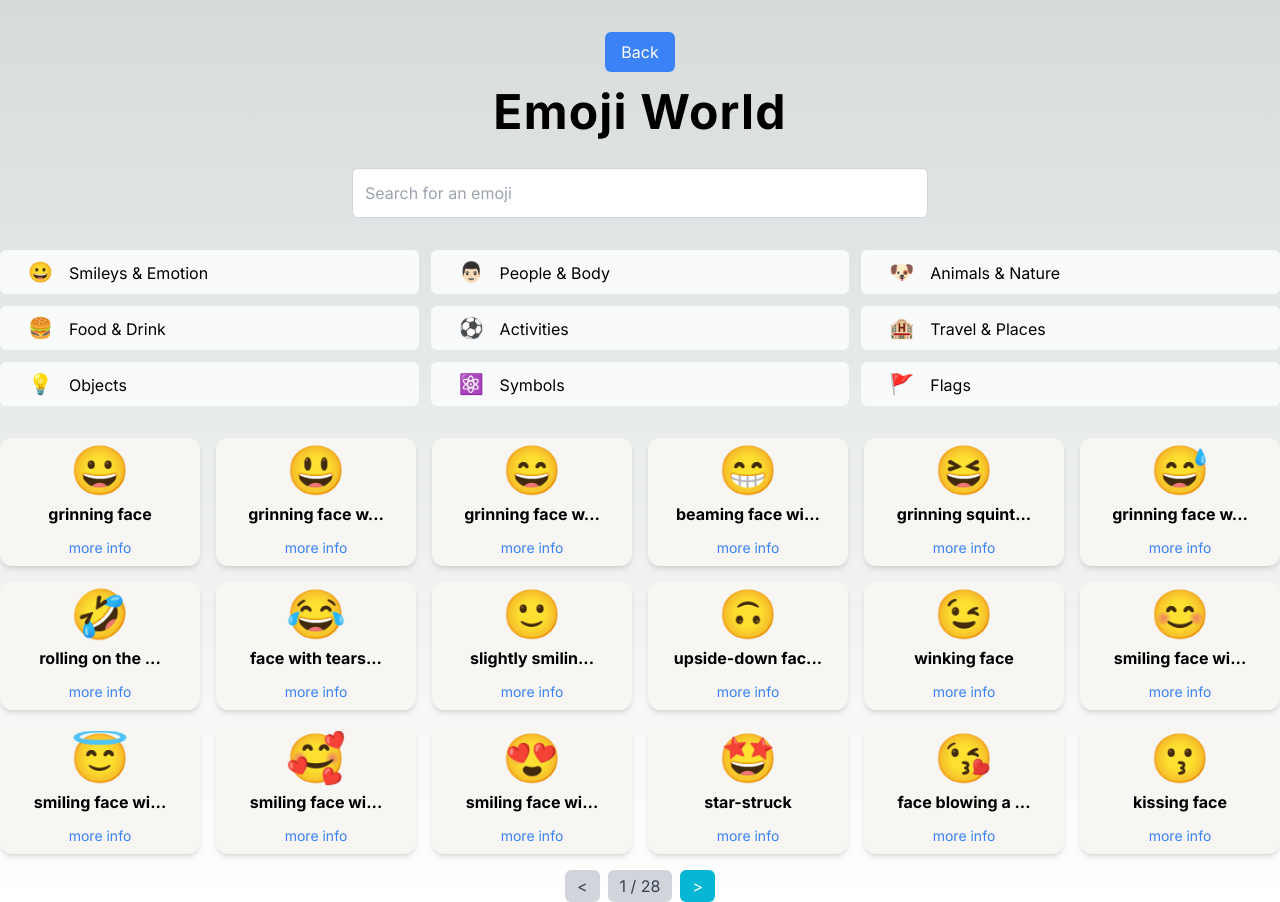
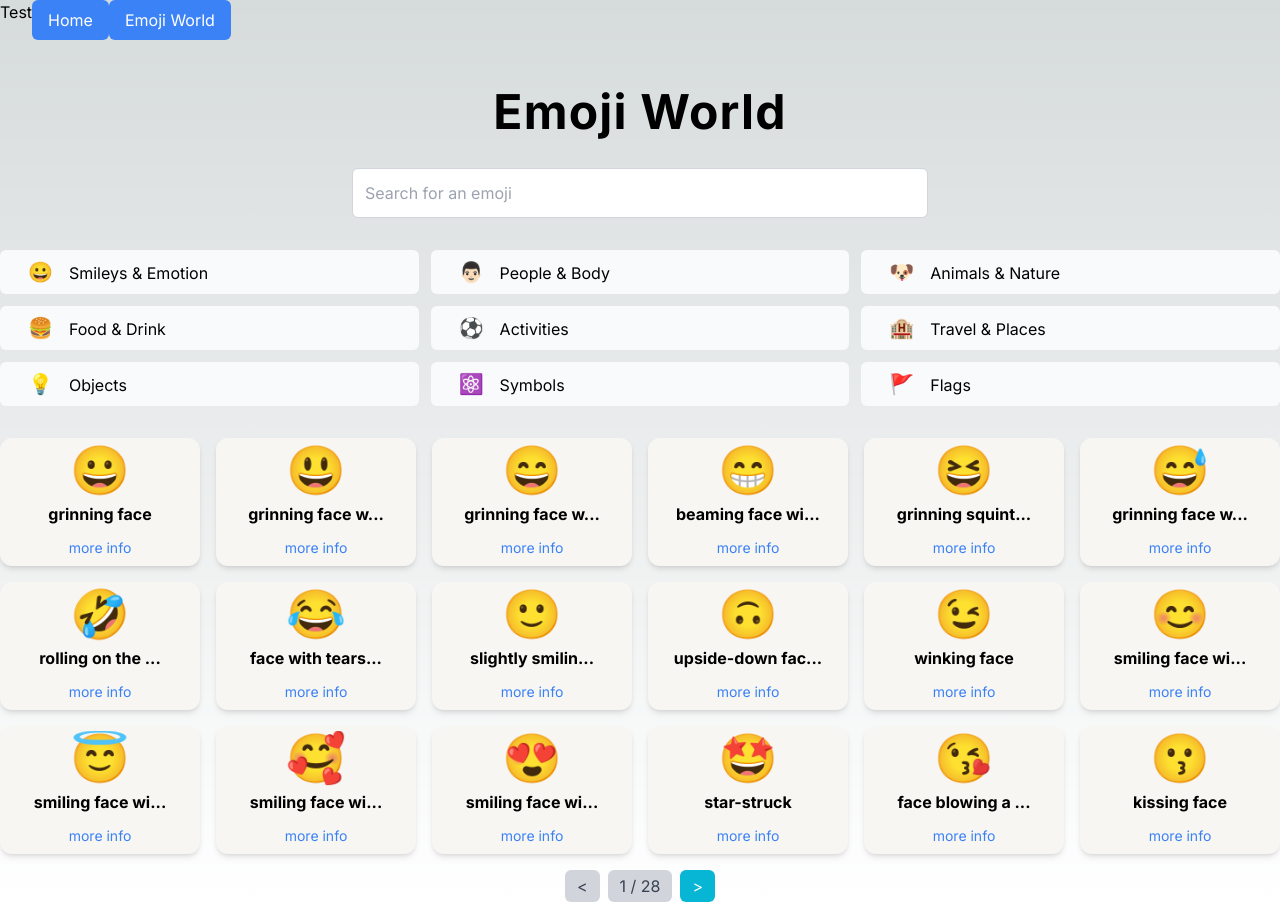
Before and after one commit to BarbiContardi/Technical-Test, a Next.js app in the folder my-app/: page /emogipage in a window 1280 px wide. Built offline with nearby package versions, Linux system fonts and the light colour scheme.

Commit message:
refactor: page

```diff
--- a/my-app/package.json
+++ b/my-app/package.json
@@ -9,8 +9,12 @@
     "lint": "next lint"
   },
   "dependencies": {
+    "@firebase/database": "^1.0.2",
     "@headlessui/react": "^1.7.18",
+    "@types/socket.io": "^3.0.2",
     "chart.js": "^4.4.1",
+    "express": "^4.18.2",
+    "firebase": "^10.7.1",
     "next": "14.0.4",
     "react": "^18",
     "react-dom": "^18",
@@ -18,6 +22,7 @@
     "socket.io-client": "^4.7.4"
   },
   "devDependencies": {
+    "@types/express": "^4.17.21",
     "@types/node": "^20",
     "@types/react": "^18",
     "@types/react-dom": "^18",
--- /dev/null
+++ b/my-app/src/app/components/Button.tsx
@@ -0,0 +1,17 @@
+import { FC } from "react";
+
+interface ButtonProps {
+  texto?: string;
+  ruta?: string;
+}
+const Button: FC<ButtonProps> = ({ texto, ruta }) => {
+  return (
+    <button
+      className="bg-blue-500 text-white px-4 py-2 rounded-md mb-4 transition duration-300 ease-out"
+    >
+      <a href={ruta}>{texto}</a>
+    </button>
+  );
+};
+
+export default Button;
--- /dev/null
+++ b/my-app/src/app/components/Navbar.tsx
@@ -0,0 +1,17 @@
+import React from "react"
+import Button from "./Button";
+
+const Navbar: React.FC = () => {
+return (
+    <nav className="flex flex-row mb-0">
+<div>
+<h1>Test</h1>
+</div>
+<div>
+  <Button texto={"Home"} ruta={"/"} />
+  <Button texto={"Emoji World"} ruta={"/emogipage"} />
+</div>
+    </nav>
+)
+}
+export default Navbar;
--- a/my-app/src/app/emogipage/page.tsx
+++ b/my-app/src/app/emogipage/page.tsx
@@ -1,15 +1,14 @@
-"use client"
-import Image from 'next/image'
-import * as React from 'react';
-import type { NextPage } from 'next';
-import emojisData from '../data/emojis';
-import List from '../components/List';
-import CategoryCard from '../components/CategoryCard';
-import Pagination from '../components/Pagination';
-
+"use client";
+import Image from "next/image";
+import * as React from "react";
+import type { NextPage } from "next";
+import emojisData from "../data/emojis";
+import List from "../components/List";
+import CategoryCard from "../components/CategoryCard";
+import Pagination from "../components/Pagination";
 
 const Home2: React.FC = () => {
-  const [currentSearch, setCurrentSearch] = React.useState('');
+  const [currentSearch, setCurrentSearch] = React.useState("");
   const [filteredEmojis, setFilteredEmojis] = React.useState(
     emojisData.slice(0, 500)
   );
@@ -45,18 +44,13 @@ const Home2: React.FC = () => {
     setCurrentPage(page);
   };
 
-
   return (
     <React.Fragment>
-
       <div className="flex flex-col mt-8 items-center">
-          <button className="bg-blue-500 text-white px-4 py-2 rounded-md mb-4 transition duration-300 ease-out">
-            <a href="/">Back</a>
-          </button>
-        </div>
         <h1 className=" text-2xl md:text-5xl font-bold text-text-primary text-center tracking-wide">
           Emoji World
         </h1>
+      </div>
       <div className="flex justify-center">
         <input
           className="w-full max-w-xl border border-gray-300 p-3 rounded-md my-8 bg-whiteshadow-md focus:outline-none focus:border-cyan-500 focus:ring-1"
@@ -72,22 +66,22 @@ const Home2: React.FC = () => {
           <CategoryCard
             handleFilter={handleFilterByCategory}
             emoji="😀"
-              group={'Smileys & Emotion'}
+            group={"Smileys & Emotion"}
           />
           <CategoryCard
             handleFilter={handleFilterByCategory}
             emoji="👨🏻"
-              group={'People & Body'}
+            group={"People & Body"}
           />
           <CategoryCard
             handleFilter={handleFilterByCategory}
             emoji="🐶"
-              group={'Animals & Nature'}
+            group={"Animals & Nature"}
           />
           <CategoryCard
             handleFilter={handleFilterByCategory}
             emoji="🍔"
-              group={'Food & Drink'}
+            group={"Food & Drink"}
           />
           <CategoryCard
             handleFilter={handleFilterByCategory}
@@ -97,7 +91,7 @@ const Home2: React.FC = () => {
           <CategoryCard
             handleFilter={handleFilterByCategory}
             emoji="🏨"
-              group={'Travel & Places'}
+            group={"Travel & Places"}
           />
           <CategoryCard
             handleFilter={handleFilterByCategory}
@@ -125,7 +119,6 @@ const Home2: React.FC = () => {
         totalPages={Math.ceil(filteredEmojis.length / itemsPerPage)}
         onPageChange={handlePageChange}
       />
-
     </React.Fragment>
   );
 };
--- a/my-app/src/app/hooks/useSocket.tsx
+++ /dev/null
@@ -1,25 +0,0 @@
-import { useEffect, useRef } from 'react';
-import { io, Socket } from 'socket.io-client';
-
-type EventHandler = (args: any) => void;
-type EventHandlers = Record<string, EventHandler>;
-
-const useSocket = (serverUrl: string, eventHandlers: EventHandlers): Socket | undefined => {
-  const socketRef = useRef<Socket>();
-
-  useEffect(() => {
-    socketRef.current = io(serverUrl);
-
-    Object.entries(eventHandlers).forEach(([event, handler]) => {
-      socketRef.current?.on(event, handler);
-    });
-
-    return () => {
-      socketRef.current?.disconnect();
-    };
-  }, [serverUrl, eventHandlers]);
-
-  return socketRef.current;
-};
-
-export default useSocket;
--- a/my-app/src/app/layout.tsx
+++ b/my-app/src/app/layout.tsx
@@ -1,6 +1,7 @@
 import type { Metadata } from 'next'
 import { Inter } from 'next/font/google'
 import './globals.css'
+import Navbar from './components/Navbar'
 
 const inter = Inter({ subsets: ['latin'] })
 
@@ -16,7 +17,9 @@ export default function RootLayout({
 }) {
   return (
     <html lang="en">
-      <body className={inter.className}>{children}</body>
+      <body className={inter.className}>
+      <Navbar/>
+        {children}</body>
     </html>
   )
 }
--- a/my-app/src/app/page.tsx
+++ b/my-app/src/app/page.tsx
@@ -3,7 +3,8 @@ import React from "react";
 import { DynamicPanel } from "./components/DynamicPanel";
 import ComponentA from "./components/ComponentA";
 import ComponentB from "./components/ComponentB";
-import DocumentEditor from "./serverpage/DocumentEditor";
+import Button from "./components/Button";
+
 
 const Home: React.FC = () => {
   return (
@@ -17,12 +18,9 @@ const Home: React.FC = () => {
           <ComponentA />
           <ComponentB />
         </div>
-        <div className="flex flex-col items-center mt-8">
-          <button className="bg-blue-500 text-white px-4 py-2 rounded-md mb-4 transition duration-300 ease-out">
-            <a href="/emogipage">Emoji World</a>
-          </button>
-        </div>
-        <DocumentEditor/>
+        {/* <div className="flex flex-col items-center mt-8">
+
+        </div> */}
       </div>
     </div>
   );
--- a/my-app/src/app/serverpage/DocumentEditor.tsx
+++ /dev/null
@@ -1,26 +0,0 @@
-import { useState, useCallback } from 'react';
-import useSocket from '../hooks/useSocket';
-
-const DocumentEditor: React.FC = () => {
-  const [document, setDocument] = useState('');
-
-  const handleDocumentChange = useCallback((newDocument: string) => {
-    setDocument(newDocument);
-  }, []);
-
-  const socket = useSocket('https://technical-test-ten-omega.vercel.app/', {
-    documentChange: handleDocumentChange,
-  });
-
-  const handleChange = (event: React.ChangeEvent<HTMLTextAreaElement>) => {
-    const newDocument = event.target.value;
-    setDocument(newDocument);
-    socket?.emit('documentChange', newDocument);
-  };
-
-  return (
-    <textarea className='text-black' value={document} onChange={handleChange} />
-  );
-};
-
-export default DocumentEditor;
--- a/my-app/src/app/serverpage/server.tsx
+++ /dev/null
@@ -1,24 +0,0 @@
-import { Server as HttpServer } from 'http';
-import { Server as IOServer, Socket } from 'socket.io';
-import next from 'next';
-
-const port = parseInt(process.env.PORT || '3000', 10);
-const dev = process.env.NODE_ENV !== 'production';
-const nextApp = next({ dev });
-const nextHandler = nextApp.getRequestHandler();
-
-nextApp.prepare().then(() => {
-  const server = new HttpServer(nextHandler);
-  const io = new IOServer(server);
-
-  io.on('connection', (socket: Socket) => {
-    socket.on('documentChange', (doc: string) => {
-      io.emit('documentChange', doc);
-    });
-  });
-
-  server.listen(port, (err?: Error) => {
-    if (err) throw err;
-    console.log(`> Ready on http://localhost:${port}`);
-  });
-});
--- a/my-app/tsconfig.json
+++ b/my-app/tsconfig.json
@@ -1,6 +1,6 @@
 {
   "compilerOptions": {
-    "target": "es5",
+    "target": "ES6",
     "lib": ["dom", "dom.iterable", "esnext"],
     "allowJs": true,
     "skipLibCheck": true,
@@ -22,6 +22,6 @@
       "@/*": ["./src/*"]
     }
   },
-  "include": ["next-env.d.ts", "**/*.ts", "**/*.tsx", ".next/types/**/*.ts"],
+  "include": ["next-env.d.ts", "**/*.ts", "**/*.tsx", ".next/types/**/*.ts", "server.js"],
   "exclude": ["node_modules"]
 }
```
Also changed, not shown: 1 other file (tests, documents, lock files or other folders). Lines whose indentation alone changed are shown as unchanged.
